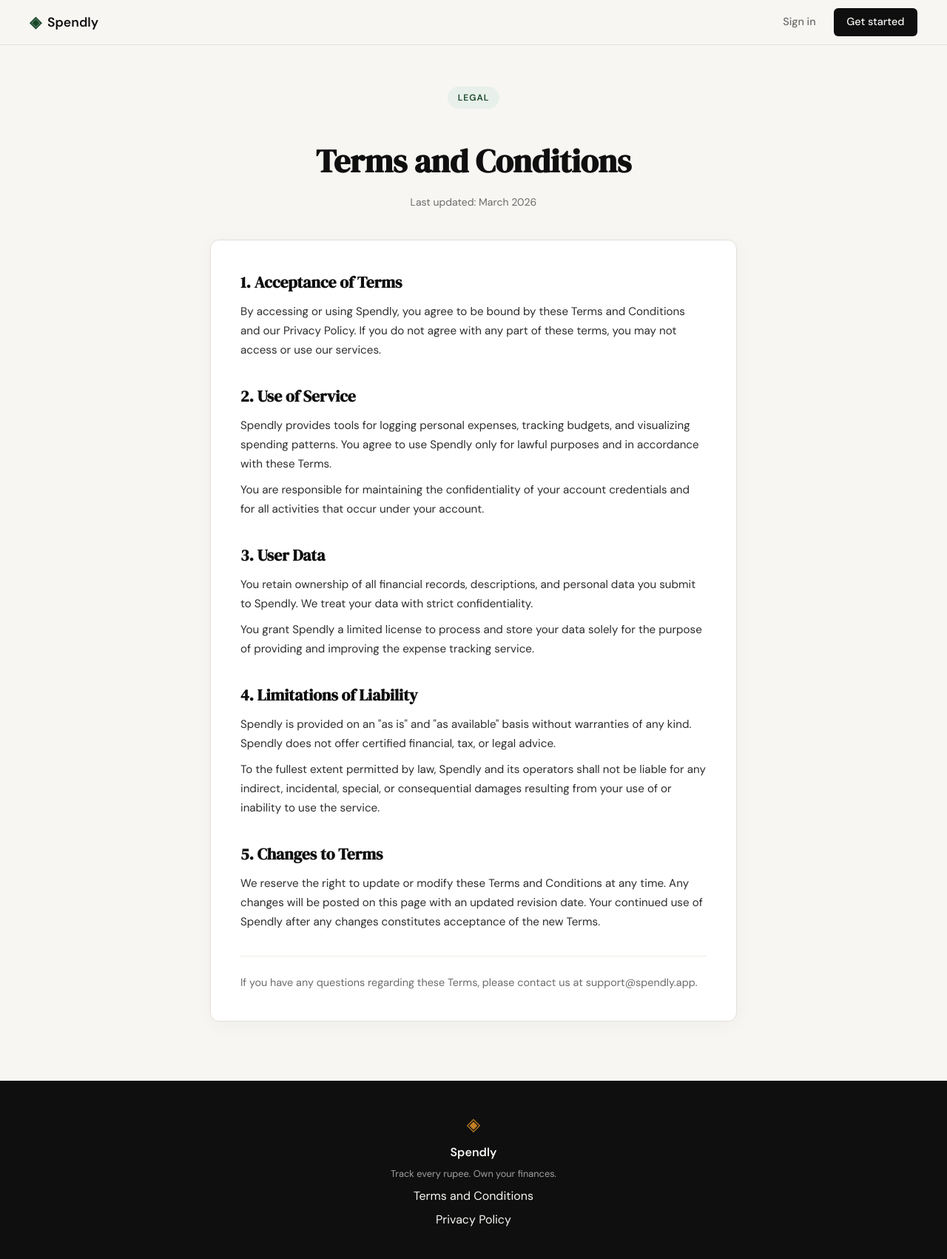
After one commit to 37AKSHAYJAYANT/claude, a Flask app: page /terms in a window 1280 px wide. The commit adds this page. Shown: the whole page at 74% size. Run offline with Flask 3, Linux system fonts and the light colour scheme.

Commit message:
Add details of Terms and Conditions

```diff
--- a/app.py
+++ b/app.py
@@ -10,6 +10,11 @@ app = Flask(__name__)
 @app.route("/")
 def landing():
     return render_template("landing.html")
+
+
+@app.route("/terms")
+def terms():
+    return render_template("terms.html")
 
 
 @app.route("/register")
--- a/static/css/style.css
+++ b/static/css/style.css
@@ -508,6 +508,69 @@ a { color: inherit; text-decoration: none; }
 }
 
 /* ------------------------------------------------------------------ */
+/* Legal pages                                                         */
+/* ------------------------------------------------------------------ */
+
+.legal-section {
+    max-width: 760px;
+    margin: 3.5rem auto 5rem;
+    padding: 0 1.5rem;
+}
+
+.legal-header {
+    text-align: center;
+    margin-bottom: 2.5rem;
+}
+
+.legal-title {
+    font-family: var(--font-display);
+    font-size: clamp(2rem, 4vw, 2.75rem);
+    color: var(--ink);
+    margin-top: 0.75rem;
+    margin-bottom: 0.5rem;
+}
+
+.legal-updated {
+    font-size: 0.875rem;
+    color: var(--ink-muted);
+}
+
+.legal-card {
+    background: var(--paper-card);
+    border: 1px solid var(--border);
+    border-radius: var(--radius-md);
+    padding: 2.5rem;
+    display: flex;
+    flex-direction: column;
+    gap: 2rem;
+    box-shadow: 0 4px 24px rgba(0, 0, 0, 0.04);
+}
+
+.legal-block h2 {
+    font-family: var(--font-display);
+    font-size: 1.35rem;
+    color: var(--ink);
+    margin-bottom: 0.6rem;
+}
+
+.legal-block p {
+    color: var(--ink-soft);
+    line-height: 1.7;
+    font-size: 0.95rem;
+}
+
+.legal-block p + p {
+    margin-top: 0.6rem;
+}
+
+.legal-contact {
+    border-top: 1px solid var(--border-soft);
+    padding-top: 1.5rem;
+    font-size: 0.9rem;
+    color: var(--ink-muted);
+}
+
+/* ------------------------------------------------------------------ */
 /* Responsive                                                          */
 /* ------------------------------------------------------------------ */
 
--- a/templates/base.html
+++ b/templates/base.html
@@ -34,7 +34,7 @@
             <span class="brand-icon">◈</span>
             <span class="footer-name">Spendly</span>
             <p class="footer-copy">Track every rupee. Own your finances.</p>
-            <a href="#">Terms and Conditions</a>
+            <a href="/terms">Terms and Conditions</a>
             <a href="#">Privacy Policy</a>
         </div>
     </footer>
--- /dev/null
+++ b/templates/terms.html
@@ -0,0 +1,63 @@
+{% extends "base.html" %}
+
+{% block title %}Terms and Conditions — Spendly{% endblock %}
+
+{% block content %}
+<section class="legal-section">
+    <div class="legal-header">
+        <div class="hero-badge">Legal</div>
+        <h1 class="legal-title">Terms and Conditions</h1>
+        <p class="legal-updated">Last updated: March 2026</p>
+    </div>
+
+    <div class="legal-card">
+        <div class="legal-block">
+            <h2>1. Acceptance of Terms</h2>
+            <p>
+                By accessing or using Spendly, you agree to be bound by these Terms and Conditions and our Privacy Policy. If you do not agree with any part of these terms, you may not access or use our services.
+            </p>
+        </div>
+
+        <div class="legal-block">
+            <h2>2. Use of Service</h2>
+            <p>
+                Spendly provides tools for logging personal expenses, tracking budgets, and visualizing spending patterns. You agree to use Spendly only for lawful purposes and in accordance with these Terms.
+            </p>
+            <p>
+                You are responsible for maintaining the confidentiality of your account credentials and for all activities that occur under your account.
+            </p>
+        </div>
+
+        <div class="legal-block">
+            <h2>3. User Data</h2>
+            <p>
+                You retain ownership of all financial records, descriptions, and personal data you submit to Spendly. We treat your data with strict confidentiality.
+            </p>
+            <p>
+                You grant Spendly a limited license to process and store your data solely for the purpose of providing and improving the expense tracking service.
+            </p>
+        </div>
+
+        <div class="legal-block">
+            <h2>4. Limitations of Liability</h2>
+            <p>
+                Spendly is provided on an "as is" and "as available" basis without warranties of any kind. Spendly does not offer certified financial, tax, or legal advice.
+            </p>
+            <p>
+                To the fullest extent permitted by law, Spendly and its operators shall not be liable for any indirect, incidental, special, or consequential damages resulting from your use of or inability to use the service.
+            </p>
+        </div>
+
+        <div class="legal-block">
+            <h2>5. Changes to Terms</h2>
+            <p>
+                We reserve the right to update or modify these Terms and Conditions at any time. Any changes will be posted on this page with an updated revision date. Your continued use of Spendly after any changes constitutes acceptance of the new Terms.
+            </p>
+        </div>
+
+        <div class="legal-contact">
+            <p>If you have any questions regarding these Terms, please contact us at support@spendly.app.</p>
+        </div>
+    </div>
+</section>
+{% endblock %}
```
